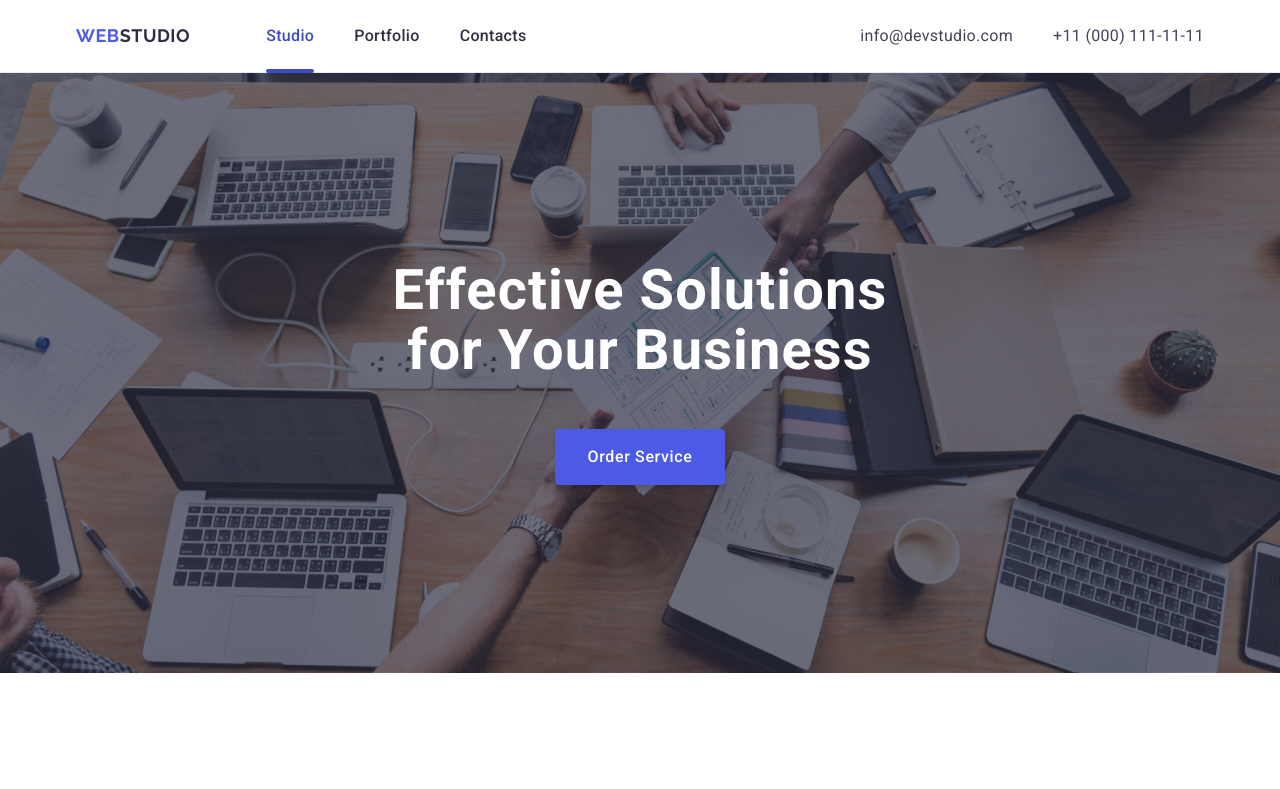
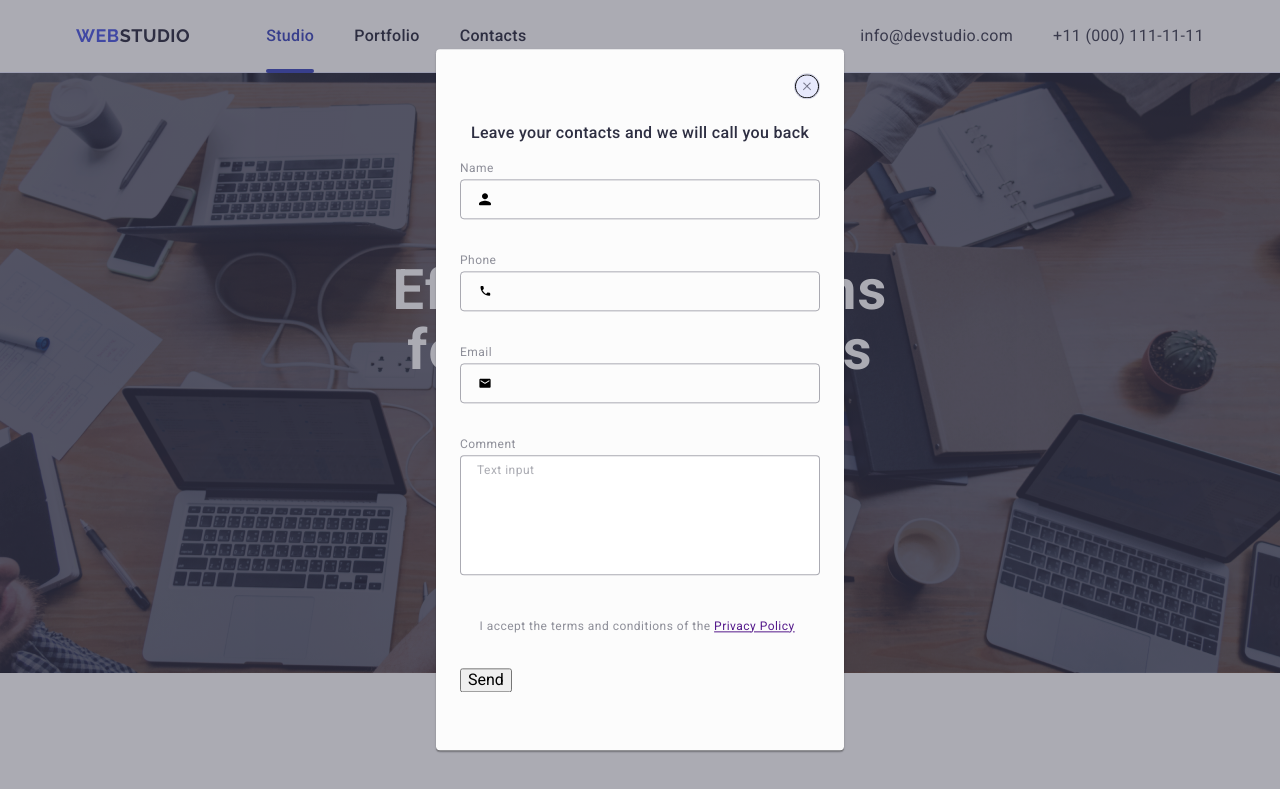
Before and after one commit to Dem4k/goit-markup-hw-05, a plain HTML site: page index.html in a window 1280 px wide. Shown: the top 789 px of the page. Drawn offline with nearby package versions, Linux system fonts and the light colour scheme.

Commit message:
dz#5.html

```diff
--- a/css/styles.css
+++ b/css/styles.css
@@ -563,11 +563,9 @@ margin-bottom: 16px;
     cursor: pointer;
     border: none;
     margin-left: 24px;
-    position: absolute;
 }
 
 .paper-plane-svg {
-    position: relative;
     margin-left: 16px;
 }
 
@@ -586,10 +584,10 @@ margin-bottom: 16px;
     left: 0;
     background-color: rgba(46, 47, 66, 0.40);
     z-index: 9999;
-    opacity: 0;
-    visibility: hidden;
-    pointer-events: none;
-    transition: opacity 250ms cubic-bezier(0.4, 0, 0.2, 1), visability 250ms cubic-bezier(0.4, 0, 0.2, 1);
+    opacity: 1;
+    visibility: visible;
+    pointer-events: visible;
+    transition: opacity 250ms cubic-bezier(0.4, 0, 0.2, 1), visibility 250ms cubic-bezier(0.4, 0, 0.2, 1);
 }
 
 .backdrop.is-open {
@@ -602,7 +600,7 @@ margin-bottom: 16px;
 
 .modal {
     width: 408px;
-    height: 584px;
+    min-height: 584px;
     border-radius: 4px;
     background-color: #FCFCFC;
     position: absolute;
@@ -610,26 +608,38 @@ margin-bottom: 16px;
     left: 50%;
     transform: translate(-50%, -50%);
     padding: 72px 24px 24px 24px;
-    opacity: 0;
-    visibility: hidden;
-    pointer-events: none;
+    opacity: 1;
+    visibility: visible;
+    pointer-events: visible;
+    box-shadow: 0px 1px 1px rgba(0, 0, 0, 0.14), 0px 1px 3px rgba(0, 0, 0, 0.12), 0px 2px 1px rgba(0, 0, 0, 0.2);
+    transition: transform 250ms cubic-bezier(0.4, 0, 0.2, 1);
+    border: none;
 }
 
 .modal-close-btn {
+    display: flex;
     position: absolute;
     top: 24px;
     right: 24px;
-    background-color: transparent;
-    border: 0;
+    border-radius: 50%;
+    background-color: #e7e9fc;
+    border: 1px solid rgba(0, 0, 0, 0.1);
     padding: 0;
     stroke: #E7E9FC;
     line-height: 0;
-    transition: stroke 250ms cubic-bezier(0.4, 0, 0.2, 1);
+    transition: background-color 250ms cubic-bezier(0.4, 0, 0.2, 1), border 250ms cubic-bezier(0.4, 0, 0.2, 1);
+    align-items: center;
+    justify-content: center;
+    cursor: pointer;
 }
 
 .modal-close-btn:hover,
 .modal-close-btn:focus {
     stroke: #404BBF;
+}
+
+.modal-close-btn-icon {
+    transition: fill 250ms cubic-bezier(0.4, 0, 0.2, 1);
 }
 
 .leave-your-contacts {
@@ -676,6 +686,7 @@ margin-bottom: 16px;
 
 .leave-your-name {
     padding-bottom: 26px;
+    margin-bottom: 8px;
 }
 
 .div-input-svg {
--- a/index.html
+++ b/index.html
@@ -349,7 +349,7 @@
 
     <div class="backdrop">
         <div class="modal">
-            <button class="modal-close-btn">
+            <button class="modal-close-btn" type="button">
                 <svg class="modal-close-btn-icon" width="24" height="24" aria-label="close modal icon">
                     <use href="./images/icons.svg#close-icon"></use>
                 </svg>
```
